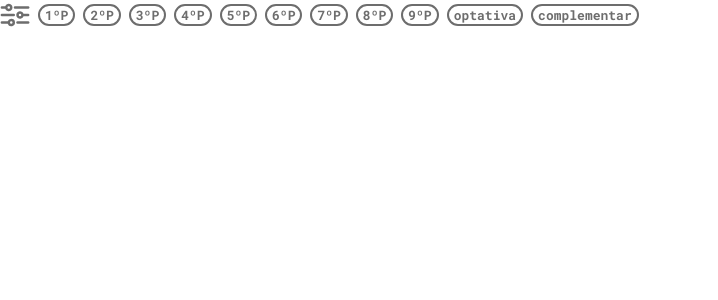
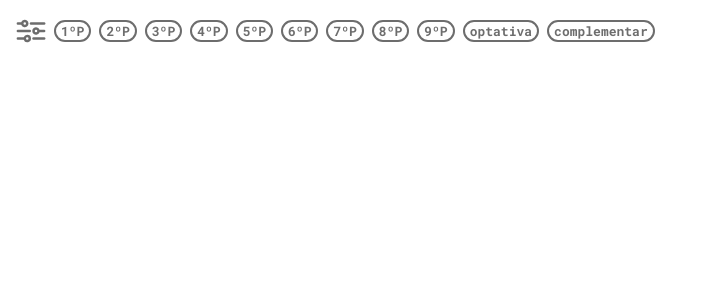
Before and after one commit to Guardians-DSC/horarios-ufcg, a React (Create React App) app in the folder horarios-react/: page / in a window 1280 px wide. Shown: the top 300 px of the page, without its empty margins (0-718 px from the left). Built offline with nearby package versions, Linux system fonts and the light colour scheme.

Commit message:
alguns fixes

```diff
--- a/horarios-react/src/components/Filter/index.js
+++ b/horarios-react/src/components/Filter/index.js
@@ -3,22 +3,12 @@ import React, { useState } from 'react'
 import './style.css'
 
 import FilterButton from '../FilterButton'
-import filterImg from '../../assets/filter.svg'
+import FilterImg from '../FilterImg'
 
 function Filter() {
-    const [vari, setVari] = useState(false);
-
-    function click() {
-        if (vari === "color") {
-            setVari('change-color')
-        } else {
-            setVari('color')
-        }
-    }
-
     return (
        <div id='filter-container'>
-            <img src={filterImg} alt=""/>
+            <FilterImg color="#6d6d6d" />
             <FilterButton content='1ºP'/>
             <FilterButton content='2ºP'/>
             <FilterButton content='3ºP'/>
--- a/horarios-react/src/components/Filter/style.css
+++ b/horarios-react/src/components/Filter/style.css
@@ -1,11 +1,7 @@
 #filter-container {
     display: flex;
     align-items: center;
+    margin-top: 1.6rem;
+    margin-left: 1.6rem;
+    flex-wrap: wrap;
 }
-
-#filter-container img {
-    height: 3rem;
-    width: 3rem;
-    /* filter: invert(12%) sepia(56%) saturate(4247%) hue-rotate(266deg) brightness(94%) contrast(101%); */
-    fill: #521782;
-}
--- a/horarios-react/src/components/FilterButton/index.js
+++ b/horarios-react/src/components/FilterButton/index.js
@@ -3,18 +3,18 @@ import React, { useState } from 'react'
 import './style.css'
 
 function FilterButton({ content }) {
-    const [vari, setVari] = useState('normal-color');
+    const [color, setColor] = useState('normal-color');
 
     function click() {
-        if (vari === "normal-color") {
-            setVari('active-color')
+        if (color === "normal-color") {
+            setColor('active-color')
         } else {
-            setVari('normal-color')
+            setColor('normal-color')
         }
     }
 
     return (
-       <button id='filter-button-container' className={vari} onClick={click}>
+       <button id='filter-button-container' className={color} onClick={click}>
            <p>{content}</p>
        </button>
     )
--- a/horarios-react/src/components/FilterButton/style.css
+++ b/horarios-react/src/components/FilterButton/style.css
@@ -13,6 +13,7 @@
 #filter-button-container:hover {
     color: #521782;
     border: 0.2rem solid #521782;
+    transform: scale(1.04);
 }
 
 .normal-color {
--- /dev/null
+++ b/horarios-react/src/components/FilterImg/index.js
@@ -0,0 +1,24 @@
+import React from 'react'
+
+function FilterImg({ color }) {
+    return (
+        <svg
+            fill={color}
+            data-name="Layer 1"
+            id="Layer_1"
+            viewBox="0 0 48 48"
+            xmlns="http://www.w3.org/2000/svg"
+            height="3rem"
+            width="3rem"
+        >
+            <path d="M47,12a2,2,0,0,0-2-2H24a2,2,0,0,0,0,4H45A2,2,0,0,0,47,12Z"/>
+            <path d="M3,14H8.35a6,6,0,1,0,0-4H3a2,2,0,0,0,0,4Zm11-4a2,2,0,1,1-2,2A2,2,0,0,1,14,10Z"/>
+            <path d="M45,22H37.65a6,6,0,1,0,0,4H45a2,2,0,0,0,0-4ZM32,26a2,2,0,1,1,2-2A2,2,0,0,1,32,26Z"/>
+            <path d="M22,22H3a2,2,0,0,0,0,4H22a2,2,0,0,0,0-4Z"/>
+            <path d="M45,34H28a2,2,0,0,0,0,4H45a2,2,0,0,0,0-4Z"/>
+            <path d="M18,30a6,6,0,0,0-5.65,4H3a2,2,0,0,0,0,4h9.35A6,6,0,1,0,18,30Zm0,8a2,2,0,1,1,2-2A2,2,0,0,1,18,38Z"/>
+        </svg>
+    )
+}
+
+export default FilterImg
```
